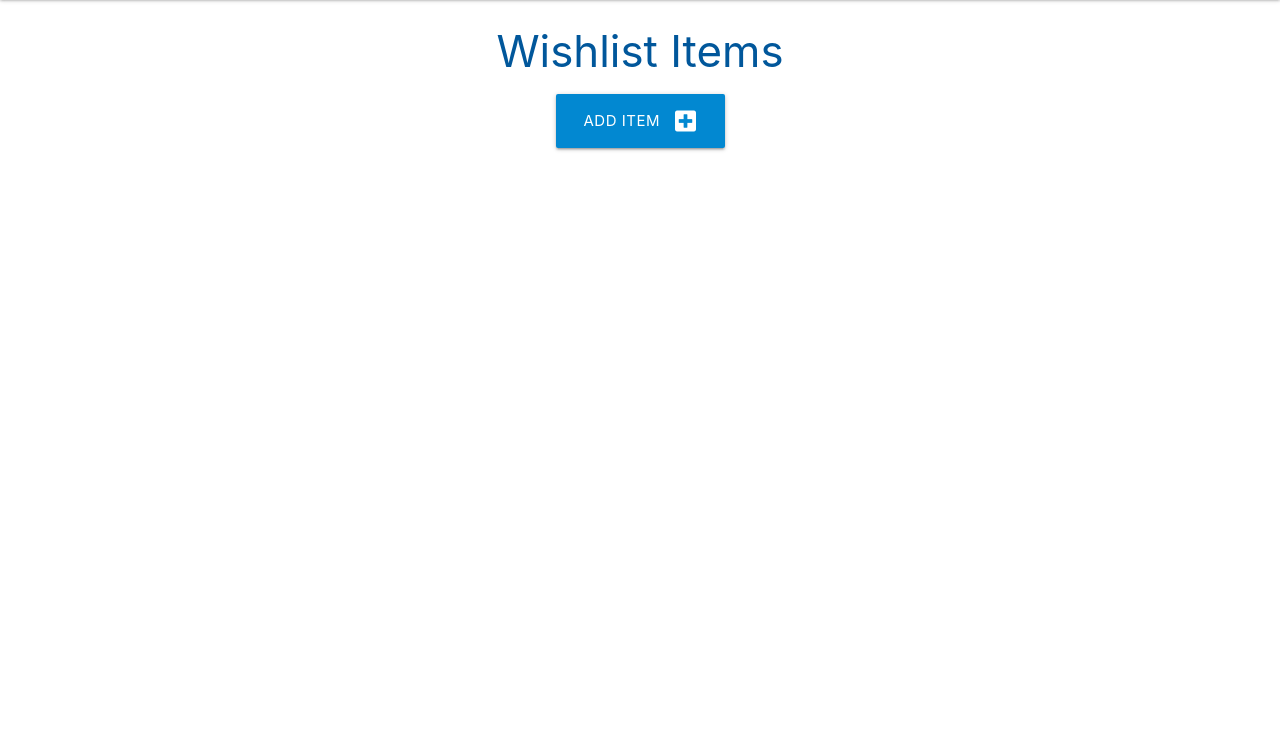
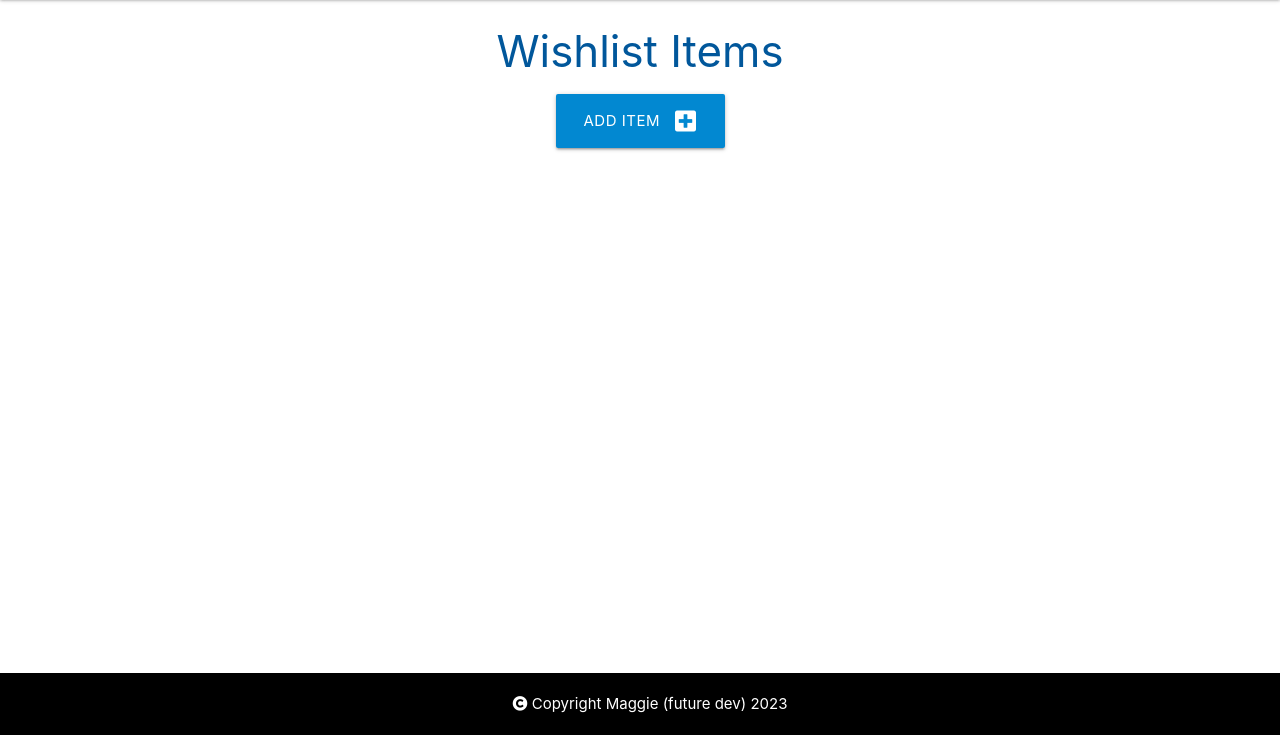
Before and after one commit to mutkovicova/personal-wishlist-project3, a Flask app: page / in a window 1280 px wide. Shown: the part 65-800 px from the top of the page. Run offline with Flask 2, Linux system fonts and the light colour scheme; data that the repository does not hold is empty.

Commit message:
add footer

```diff
--- a/wishlist/static/css/style.css
+++ b/wishlist/static/css/style.css
@@ -1,7 +1,23 @@
-.extra-left-margin {
-    margin-left: 3rem;
+body {
+    display: flex;
+    min-height: 100vh;
+    flex-direction: column;
+}
+
+main {
+    flex: 1 0 auto;
 }
 
 .button-content {
     min-height: 90px;
 }
+
+.page-footer {
+    padding-bottom: 20px;
+    padding-left: 20px;
+    background-color: black;
+    color: white;
+    width: 100%;
+    min-height: 1rem;
+    text-align: center;
+}
--- a/wishlist/templates/base.html
+++ b/wishlist/templates/base.html
@@ -31,6 +31,10 @@
         {% endblock %}
     </main>
 
+    <footer class="page-footer">
+        <i class="fas fa-copyright"></i> Copyright Maggie (future dev) 2023
+    </footer>
+
     <!-- Materialize JavaScript -->
     <script src="https://cdnjs.cloudflare.com/ajax/libs/materialize/1.0.0/js/materialize.min.js"></script>
     <script src="{{ url_for('static', filename='js/script.js') }}"></script>
```
